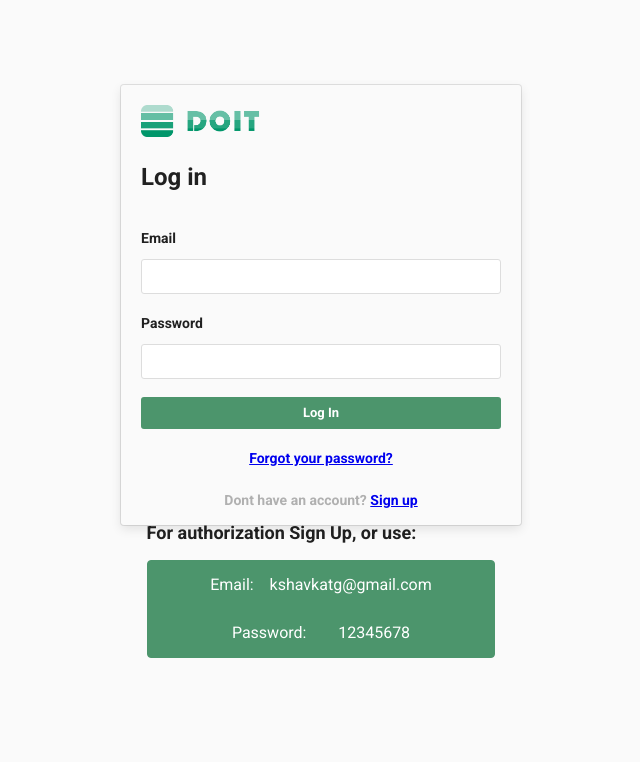
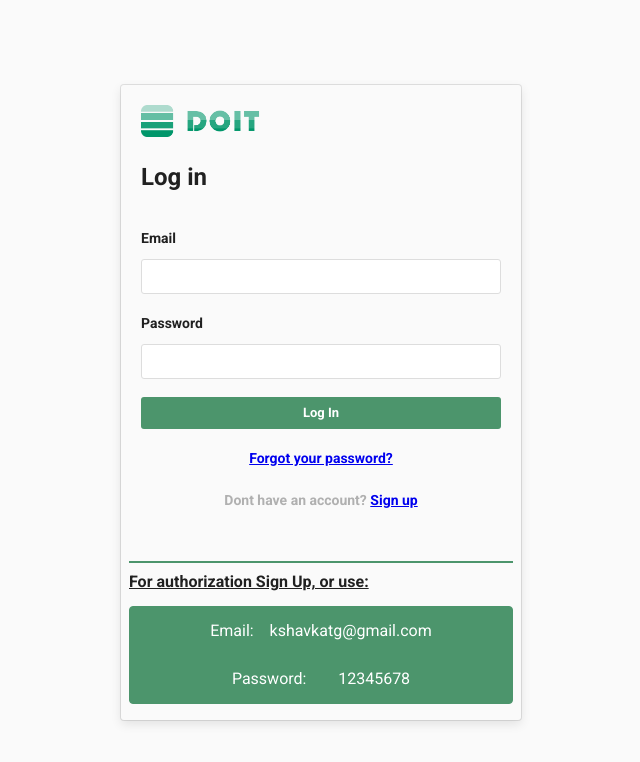
Before and after one commit to kshavkatg/doit, a React (Create React App) app: page /login in a window 1280 px wide. Shown: the top 762 px of the page, without its empty margins (319-959 px from the left). Built offline with nearby package versions, Linux system fonts and the light colour scheme; no server answers.

Commit message:
edit helper

```diff
--- a/src/App.scss
+++ b/src/App.scss
@@ -890,29 +890,7 @@ header {
   height: fit-content;
   margin: auto;
 
-  .helper {
-    bottom: 100px;
-    position: absolute;
-    width: 400px;
-    .text {
-      font-size: 18px;
-      font-weight: bold;
-    }
-    padding: 2%;
-    font-size: 16px;
-    .data {
-      display: flex;
-      flex-direction: column;
-      width: 100%;
-      border: 1px solid #4c956c;
-      border-radius: 4px;
-      background-color: #4c956c;
-      .email, .pass {
-        text-align: left;
-        color: white;
-      }
-    }
-  }
+
   div {
     width: 90%;
     margin: 1% 0 1% 0;
@@ -943,6 +921,31 @@ header {
     justify-content: center;
     height: fit-content;
     width: 400px;
+
+    .helper {
+      margin-top: 3%;
+      width: 400px;
+      .text {
+        text-decoration: underline;
+        padding-top: 3%;
+        border-top: 2px solid #4c956c;
+        font-weight: bold;
+      }
+      padding: 2%;
+      font-size: 16px;
+      .data {
+        display: flex;
+        flex-direction: column;
+        width: 100%;
+        border: 1px solid #4c956c;
+        border-radius: 4px;
+        background-color: #4c956c;
+        .email, .pass {
+          text-align: left;
+          color: white;
+        }
+      }
+    }
   }
 
   input {
--- a/src/components/Login.jsx
+++ b/src/components/Login.jsx
@@ -80,7 +80,6 @@ return (
           <h3><Link to="/forgot-password">Forgot your password?</Link></h3>
           <h3>Dont have an account? <Link to="/signup">Sign up</Link></h3>
         </div>
-      </form>
         <div className="helper">
           <p className="text">For authorization Sign Up,  or use:</p>
           <div className="data">
@@ -88,6 +87,8 @@ return (
             <p className="pass">Password: &nbsp;&nbsp;&nbsp;&nbsp;&nbsp;&nbsp; 12345678</p>
           </div>
         </div>
+      </form>
+
     </div>
   )
 }
```
Lines whose indentation alone changed are shown as unchanged.
